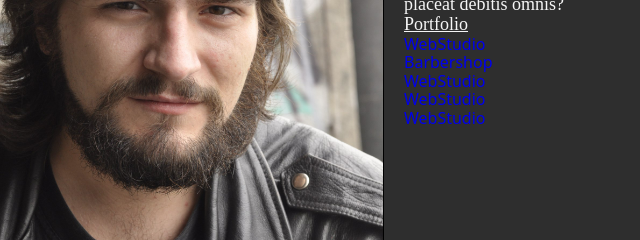
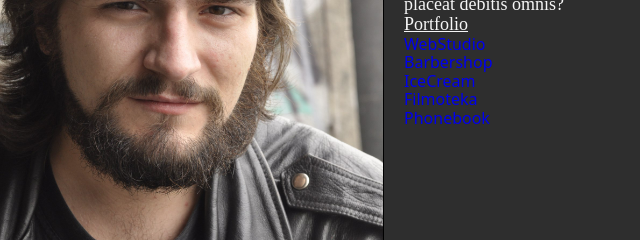
Before and after one commit to Lorengreyn/cv, a website built with Parcel: page src/index.html in a window 1280 px wide. Shown: the part 334-574 px from the top of the page, 0-640 px from the left. Built offline with nearby package versions, Linux system fonts and the light colour scheme.

Commit message:
Update portfolio.html

```diff
--- a/src/partials/portfolio.html
+++ b/src/partials/portfolio.html
@@ -14,24 +14,20 @@
       >
     </li>
     <li class="portfolio__item">
-      <a
-        href="https://lorengreyn.github.io/goit-markup-hw-08/"
-        class="portfolio__link"
-        >WebStudio</a
+      <a href="https://lorengreyn.github.io/IceCream/" class="portfolio__link"
+        >IceCream</a
+      >
+    </li>
+    <li class="portfolio__item">
+      <a href="https://lorengreyn.github.io/Filmoteka/" class="portfolio__link"
+        >Filmoteka</a
       >
     </li>
     <li class="portfolio__item">
       <a
-        href="https://lorengreyn.github.io/goit-markup-hw-08/"
+        href="https://lorengreyn.github.io/goit-react-hw-08-phonebook/"
         class="portfolio__link"
-        >WebStudio</a
-      >
-    </li>
-    <li class="portfolio__item">
-      <a
-        href="https://lorengreyn.github.io/goit-markup-hw-08/"
-        class="portfolio__link"
-        >WebStudio</a
+        >Phonebook</a
       >
     </li>
   </ul>
```
